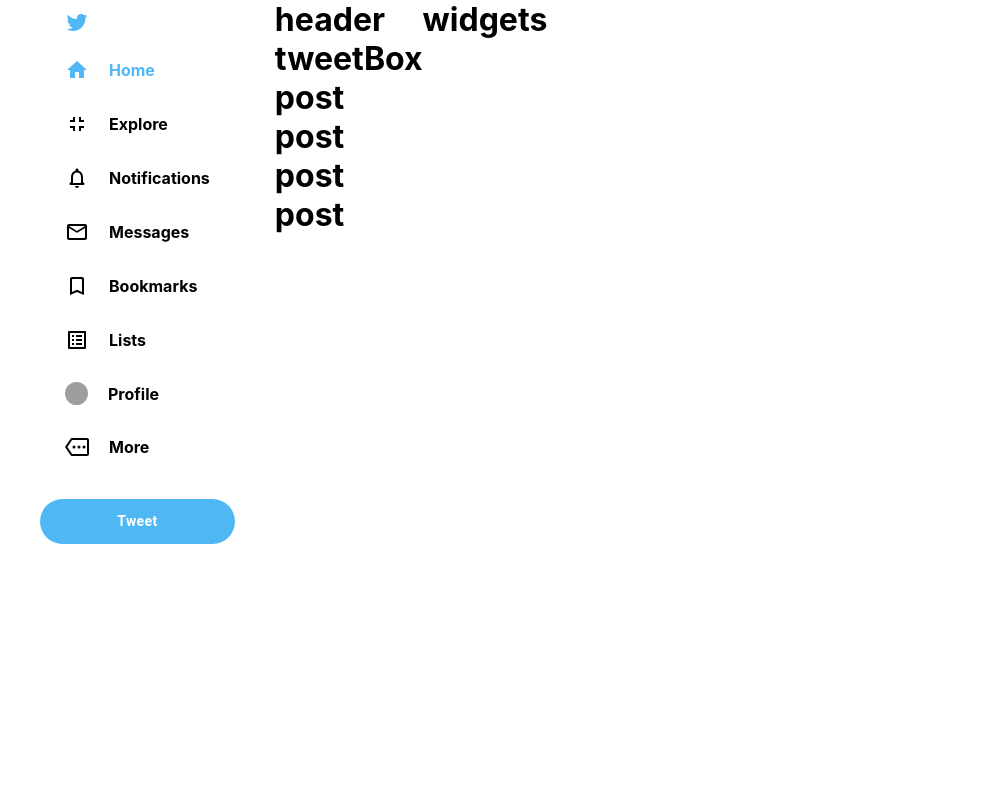
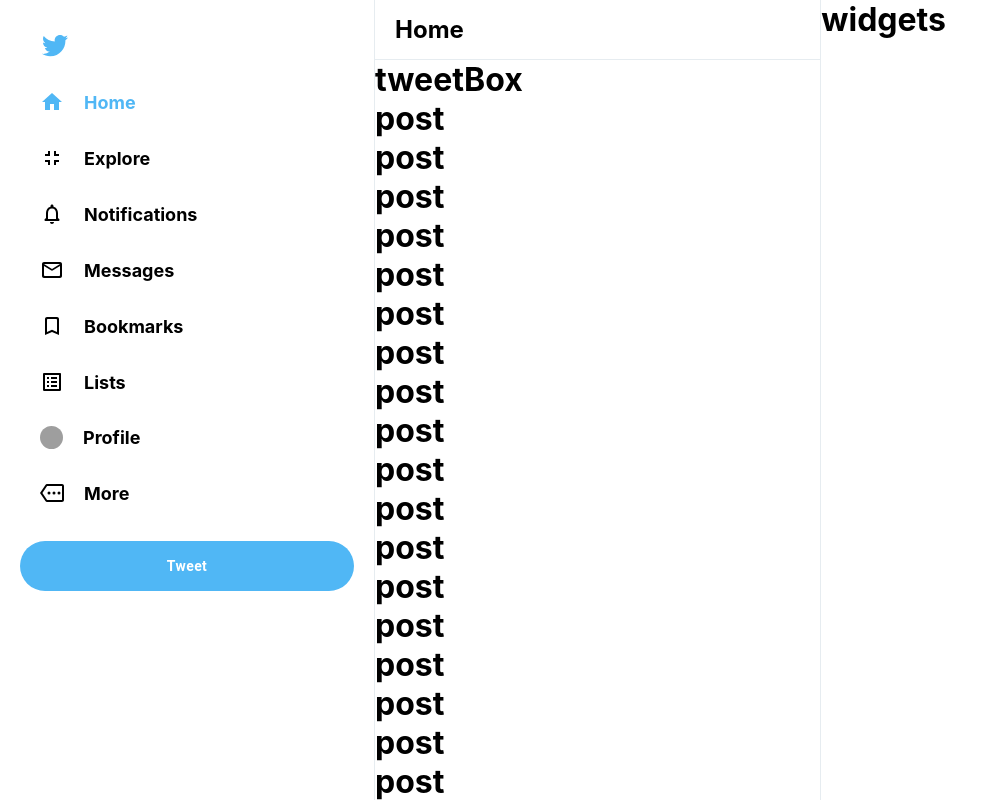
Before and after one commit to MalekSmida/twitter-template-reactjs-firebase, a React (Create React App) app: page / in a window 1280 px wide. Shown: the whole page, without its empty margins (0-988 px from the left). Built offline with nearby package versions, Linux system fonts and the light colour scheme; grey boxes are pictures that could not be loaded.

Commit message:
#Edit: style

```diff
--- a/src/App.scss
+++ b/src/App.scss
@@ -6,4 +6,8 @@
 
 .app {
   display: flex;
+  height: 100vh;
+  max-width: 1300px;
+  margin-right: auto;
+  margin-left: auto;
 }
--- a/src/component/Feed/index.js
+++ b/src/component/Feed/index.js
@@ -1,13 +1,45 @@
 import React from "react";
-import Header from "../Header";
 import TweetBox from "../Tweetbox";
 import Post from "../Post";
+import "./index.scss";
 
 function Feed() {
   return (
     <div className="feed">
-      <Header />
+      <div className="feed__header">
+        <h2>Home</h2>
+      </div>
       <TweetBox />
+      <Post />
+      <Post />
+      <Post />
+      <Post />
+      <Post />
+      <Post />
+      <Post />
+      <Post />
+      <Post />
+      <Post />
+      <Post />
+      <Post />
+      <Post />
+      <Post />
+      <Post />
+      <Post />
+      <Post />
+      <Post />
+      <Post />
+      <Post />
+      <Post />
+      <Post />
+      <Post />
+      <Post />
+      <Post />
+      <Post />
+      <Post />
+      <Post />
+      <Post />
+      <Post />
       <Post />
       <Post />
       <Post />
--- a/src/component/Feed/index.scss
+++ b/src/component/Feed/index.scss
@@ -1,2 +1,17 @@
 .feed {
+  flex: 0.4;
+  border-right: 1px solid var(--twitter-background);
+
+  // scroll
+  min-width: fit-content;
+  overflow-y: scroll;
+
+  &__header {
+    position: sticky;
+    top: 0;
+    background-color: white;
+    z-index: 100;
+    padding: 15px 20px;
+    border-bottom: 1px solid var(--twitter-background);
+  }
 }
--- a/src/component/Header/index.js
+++ /dev/null
@@ -1,11 +0,0 @@
-import React from "react";
-
-function Header() {
-  return (
-    <div className="header">
-      <h1>header</h1>
-    </div>
-  );
-}
-
-export default Header;
--- a/src/component/Header/index.scss
+++ /dev/null
@@ -1,2 +0,0 @@
-.header {
-}
--- a/src/component/Sidebar/index.js
+++ b/src/component/Sidebar/index.js
@@ -14,10 +14,7 @@
 function Sidebar() {
   return (
     <div className="sidebar">
-      <TwitterIcon
-        style={{ color: "var(--twitter-color)" }}
-        className="sidebar__logo"
-      />
+      <TwitterIcon className="sidebar__logo" />
       <SidebarRow selected Icon={HomeIcon} title="Home" />
       <SidebarRow Icon={ExploreIcon} title="Explore" />
       <SidebarRow Icon={NotificationsIcon} title="Notifications" />
--- a/src/component/Sidebar/index.scss
+++ b/src/component/Sidebar/index.scss
@@ -1,7 +1,13 @@
 .sidebar {
-  padding: 10px 40px;
+  padding: 10px 20px;
+  border-right: 1px solid var(--twitter-background);
+  flex: 0.3;
+  // min-width: 250px;
+
   &__logo {
-    margin: 0 25px;
+    margin: 20px 0 10px 20px;
+    font-size: 30px !important;
+    color: var(--twitter-color);
   }
 
   .MuiSvgIcon-root {
@@ -10,7 +16,7 @@
 
   &__button {
     margin: 20px 0 0 0 !important;
-    height: 45px !important;
+    height: 50px !important;
     width: 100% !important;
     color: white !important;
     background-color: var(--twitter-color) !important;
--- a/src/component/SidebarRow/index.scss
+++ b/src/component/SidebarRow/index.scss
@@ -2,8 +2,7 @@
   display: flex;
   align-items: center;
   cursor: pointer;
-  margin: 10px 0;
-  padding: 10px 25px;
+  padding: 16px 20px;
 
   &--selected {
     color: var(--twitter-color);
@@ -17,7 +16,7 @@
   }
 
   h3 {
-    font-size: medium;
+    font-size: large;
     margin: 0 0 0 20px;
   }
 
--- a/src/component/Widgets/index.scss
+++ b/src/component/Widgets/index.scss
@@ -1,2 +1,3 @@
 .widgets {
+  flex: 0.3;
 }
```
